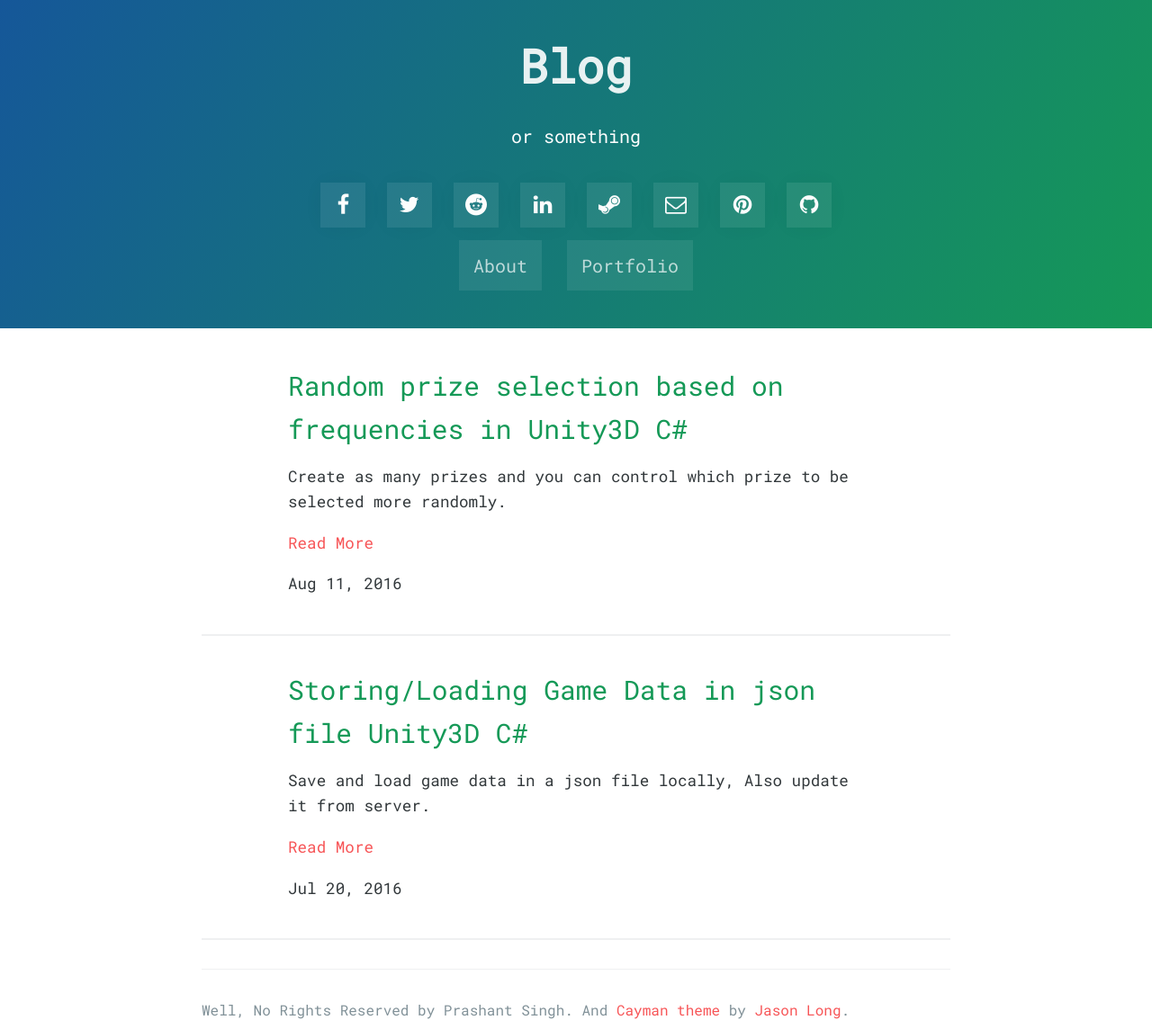
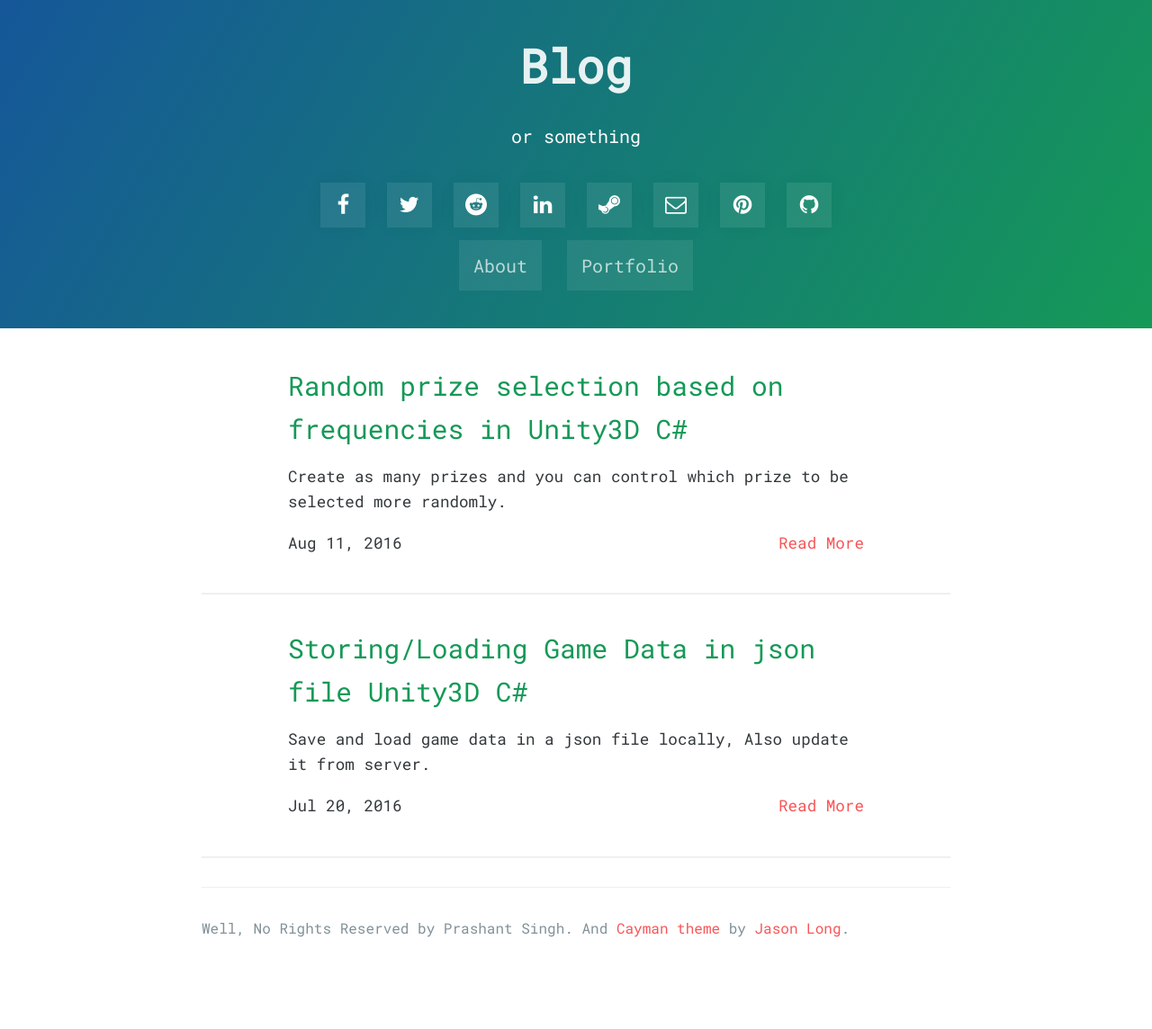
Before and after one commit to prashant-singh/prashant-singh.github.io, a Jekyll site: the page built from index.html, in a window 1280 px wide. Shown: the whole page at 90% size. Built offline with Jekyll 4.4.1, drawn with Linux system fonts in a browser that asks for light colours; nearby versions of some CDN libraries; the list of posts is cut into pages by our own code; a style sheet for code colours, icons or effects is not loaded; after the commit the page ends 1052 px from its top, so only the background shows below that.

Commit message:
Update index.html

```diff
--- a/index.html
+++ b/index.html
@@ -18,7 +18,7 @@
   </header>
 
    {{ post.summary | truncate:150 }}
-        <p><a href="{{ post.url | prepend: site.baseurl }}">Read More</a></p>
+        <p><a href="{{ post.url | prepend: site.baseurl }}" style="float:right">Read More</a></p>
          <p class="post-meta"><time datetime="{{ post.date | date_to_xmlschema }}" itemprop="datePublished">{{ post.date | date: "%b %-d, %Y" }}</time></p>
 
     </div>
```
